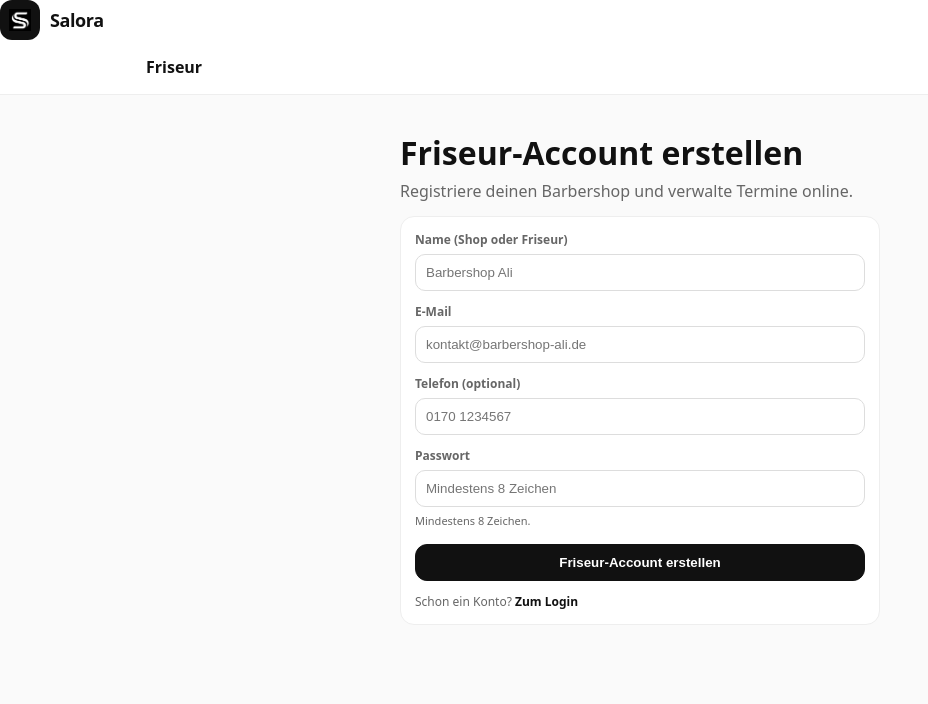
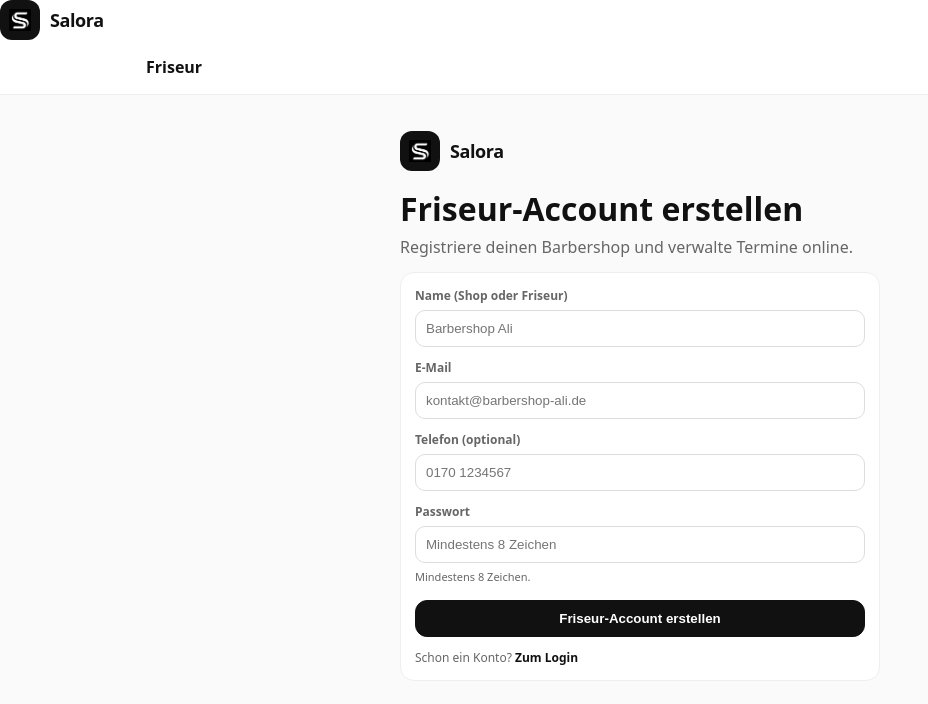
Before and after one commit to schaff2005fr-gif/frisuer-app, a Next.js app in the folder frontend/: page /register-barber in a window 1280 px wide. Shown: the top 704 px of the page, without its empty margins (0-928 px from the left). Built offline with nearby package versions, Linux system fonts and the light colour scheme; no server answers.

Commit message:
Fix auth brand links on login and register pages

```diff
--- a/frontend/app/(public)/register-barber/page.tsx
+++ b/frontend/app/(public)/register-barber/page.tsx
@@ -1,9 +1,12 @@
 "use client";
 
+import Link from "next/link";
 import { Suspense, useMemo, useState } from "react";
 import { useSearchParams } from "next/navigation";
+import Brand from "@/components/Brand";
 
 const API_BASE = process.env.NEXT_PUBLIC_API_BASE || "https://frisuer-app-1.onrender.com";
+const AUTH_BRAND_HREF = "/barbers";
 
 function safeNextPath(raw: string | null) {
   if (!raw) return "";
@@ -16,7 +19,13 @@ function safeNextPath(raw: string | null) {
 
 export default function RegisterBarberPage() {
   return (
-    <Suspense fallback={<div style={{ padding: 20, maxWidth: 520, margin: "0 auto", color: "#666" }}>Lade…</div>}>
+    <Suspense
+      fallback={
+        <div style={{ padding: 20, maxWidth: 520, margin: "0 auto", color: "#666" }}>
+          Lade…
+        </div>
+      }
+    >
       <RegisterBarberInner />
     </Suspense>
   );
@@ -79,9 +88,15 @@ function RegisterBarberInner() {
 
   return (
     <div style={{ padding: 20, maxWidth: 520, margin: "0 auto" }}>
+      <div style={{ marginBottom: 16 }}>
+        <Brand href={AUTH_BRAND_HREF} />
+      </div>
+
       <div style={{ marginBottom: 14 }}>
         <h1 style={{ margin: 0 }}>Friseur-Account erstellen</h1>
-        <div style={{ marginTop: 6, color: "#666" }}>Registriere deinen Barbershop und verwalte Termine online.</div>
+        <div style={{ marginTop: 6, color: "#666" }}>
+          Registriere deinen Barbershop und verwalte Termine online.
+        </div>
       </div>
 
       {nextPath ? (
@@ -100,7 +115,7 @@ function RegisterBarberInner() {
         </div>
       ) : null}
 
-      {error && (
+      {error ? (
         <div
           style={{
             marginBottom: 12,
@@ -113,7 +128,7 @@ function RegisterBarberInner() {
         >
           <b>{error}</b>
         </div>
-      )}
+      ) : null}
 
       <div style={{ border: "1px solid #eee", borderRadius: 14, padding: 14, background: "#fff" }}>
         <form onSubmit={onSubmit} style={{ display: "grid", gap: 12 }}>
@@ -123,6 +138,7 @@ function RegisterBarberInner() {
               placeholder="Barbershop Ali"
               value={name}
               onChange={(e) => setName(e.target.value)}
+              autoComplete="name"
               required
               style={{ padding: 10, border: "1px solid #ddd", borderRadius: 10 }}
             />
@@ -187,9 +203,9 @@ function RegisterBarberInner() {
 
           <div style={{ fontSize: 12, color: "#666" }}>
             Schon ein Konto?{" "}
-            <a href={loginHref} style={{ fontWeight: 900, color: "#111" }}>
+            <Link href={loginHref} style={{ fontWeight: 900, color: "#111" }}>
               Zum Login
-            </a>
+            </Link>
           </div>
         </form>
       </div>
--- a/frontend/components/Brand.tsx
+++ b/frontend/components/Brand.tsx
@@ -3,17 +3,29 @@
 import Link from "next/link";
 import Image from "next/image";
 
-export default function Brand({ href = "/" }: { href?: string }) {
+type BrandProps = {
+  href?: string;
+  ariaLabel?: string;
+};
+
+export default function Brand({ href = "/", ariaLabel = "Salora" }: BrandProps) {
   return (
     <>
       <style jsx>{`
         .brand {
           text-decoration: none;
           color: #111;
+          display: inline-block;
+        }
+
+        .brand:focus-visible {
+          outline: 2px solid #111;
+          outline-offset: 4px;
+          border-radius: 14px;
         }
 
         .brandInner {
-          display: flex;
+          display: inline-flex;
           align-items: center;
           gap: 10px;
           white-space: nowrap;
@@ -27,22 +39,24 @@ export default function Brand({ href = "/" }: { href?: string }) {
           display: flex;
           align-items: center;
           justify-content: center;
+          flex-shrink: 0;
         }
 
         .brandText {
           font-weight: 900;
           font-size: 18px;
           letter-spacing: -0.4px;
+          line-height: 1;
         }
       `}</style>
 
-      <Link href={href} className="brand" aria-label="Salora">
-        <div className="brandInner">
-          <div className="brandIcon">
-            <Image src="/logo-s.png" alt="Salora" width={22} height={22} priority />
-          </div>
-          <div className="brandText">Salora</div>
-        </div>
+      <Link href={href} className="brand" aria-label={ariaLabel}>
+        <span className="brandInner">
+          <span className="brandIcon" aria-hidden="true">
+            <Image src="/logo-s.png" alt="" width={22} height={22} priority />
+          </span>
+          <span className="brandText">Salora</span>
+        </span>
       </Link>
     </>
   );
```
Also changed, not shown: frontend/app/(public)/login/page.tsx (+31 -23 lines), frontend/app/(public)/register/page.tsx (+21 -6 lines).
